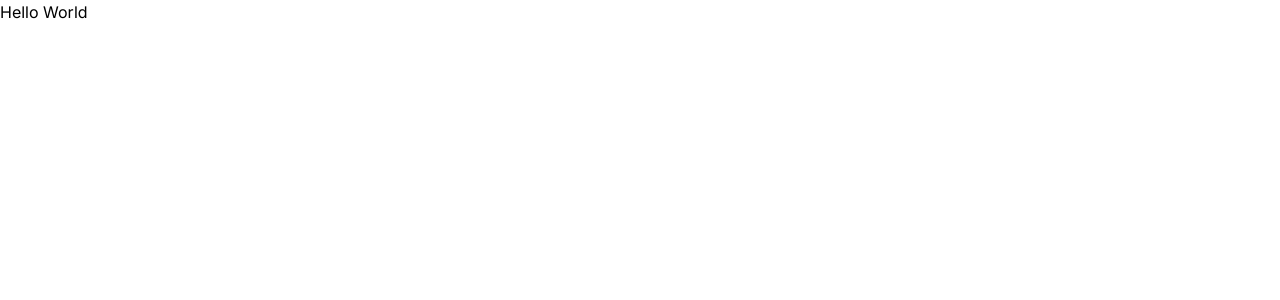
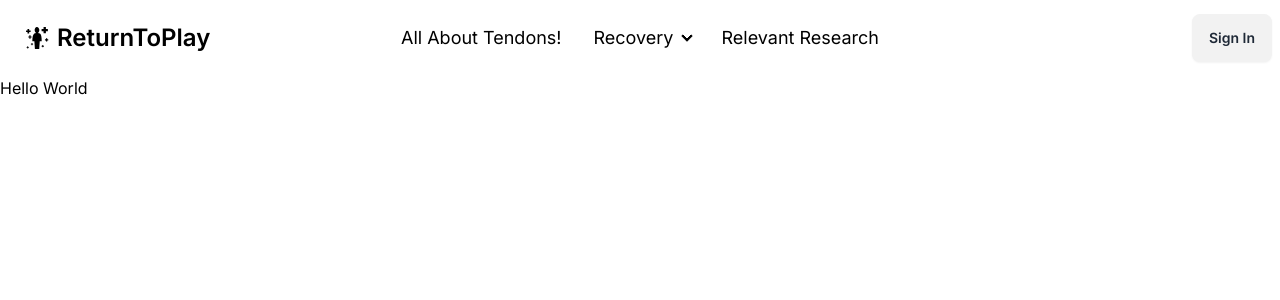
Before and after one commit to jcmigaly/knee-rehab, a Next.js app: page / in a window 1280 px wide. Shown: the top 300 px of the page. Built offline with nearby package versions, Linux system fonts and the light colour scheme.

Commit message:
Build the NavBar

```diff
--- /dev/null
+++ b/app/NavBar.tsx
@@ -0,0 +1,86 @@
+import Link from "next/link";
+import React from "react";
+import { GiHealing } from "react-icons/gi";
+
+const NavBar = () => {
+  return (
+    <div className="navbar bg-base-100">
+      <div className="navbar-start">
+        <div className="dropdown">
+          <div tabIndex={0} role="button" className="btn btn-ghost lg:hidden">
+            <svg
+              xmlns="http://www.w3.org/2000/svg"
+              className="h-5 w-5"
+              fill="none"
+              viewBox="0 0 24 24"
+              stroke="currentColor"
+            >
+              <path
+                strokeLinecap="round"
+                strokeLinejoin="round"
+                strokeWidth="2"
+                d="M4 6h16M4 12h8m-8 6h16"
+              />
+            </svg>
+          </div>
+          <ul
+            tabIndex={0}
+            className="menu menu-sm dropdown-content bg-base-100 rounded-box z-[1] mt-3 w-52 p-2 shadow"
+          >
+            <li>
+              <Link href={""}>Item 1</Link>
+            </li>
+            <li>
+              <Link href={""}>Parent</Link>
+              <ul className="p-2">
+                <li>
+                  <Link href={""}>Submenu 1</Link>
+                </li>
+                <li>
+                  <Link href={""}>Submenu 2</Link>
+                </li>
+              </ul>
+            </li>
+            <li>
+              <Link href={""}>Item 3</Link>
+            </li>
+          </ul>
+        </div>
+        <Link className="btn btn-ghost text-2xl" href={""}>
+          <GiHealing />
+          ReturnToPlay
+        </Link>
+      </div>
+      <div className="navbar-center hidden lg:flex">
+        <ul className="menu menu-horizontal px-1 text-lg">
+          <li>
+            <Link href={""}>All About Tendons!</Link>
+          </li>
+          <li>
+            <details>
+              <summary>Recovery</summary>
+              <ul className="p-2">
+                <li>
+                  <Link href={""}>Time</Link>
+                </li>
+                <li>
+                  <Link href={""}>Supplementation</Link>
+                </li>
+              </ul>
+            </details>
+          </li>
+          <li>
+            <Link href={""}>Relevant Research</Link>
+          </li>
+        </ul>
+      </div>
+      <div className="navbar-end">
+        <Link className="btn" href={""}>
+          Sign In
+        </Link>
+      </div>
+    </div>
+  );
+};
+
+export default NavBar;
--- a/app/globals.css
+++ b/app/globals.css
@@ -1,6 +1,10 @@
 @tailwind base;
 @tailwind components;
 @tailwind utilities;
+
+html {
+  color: white;
+}
 
 :root {
   --foreground-rgb: 0, 0, 0;
@@ -8,7 +12,7 @@
 
 @media (prefers-color-scheme: dark) {
   :root {
-    --foreground-rgb: 0, 0, 0;
+    --foreground-rgb: 255, 255, 255;
   }
 }
 
--- a/app/layout.tsx
+++ b/app/layout.tsx
@@ -1,22 +1,26 @@
-import './globals.css'
-import type { Metadata } from 'next'
-import { Inter } from 'next/font/google'
+import "./globals.css";
+import type { Metadata } from "next";
+import { Inter } from "next/font/google";
+import NavBar from "./NavBar";
 
-const inter = Inter({ subsets: ['latin'] })
+const inter = Inter({ subsets: ["latin"] });
 
 export const metadata: Metadata = {
-  title: 'Create Next App',
-  description: 'Generated by create next app',
-}
+  title: "Create Next App",
+  description: "Generated by create next app",
+};
 
 export default function RootLayout({
   children,
 }: {
-  children: React.ReactNode
+  children: React.ReactNode;
 }) {
   return (
-    <html lang="en">
-      <body className={inter.className}>{children}</body>
+    <html lang="en" data-theme="winter" className="pd">
+      <body className={inter.className}>
+        <NavBar />
+        <main>{children}</main>
+      </body>
     </html>
-  )
+  );
 }
--- a/package.json
+++ b/package.json
@@ -19,7 +19,11 @@
     "postcss": "8.4.41",
     "react": "18.3.1",
     "react-dom": "18.3.1",
+    "react-icons": "^5.2.1",
     "tailwindcss": "3.4.8",
     "typescript": "5.5.4"
+  },
+  "devDependencies": {
+    "daisyui": "^4.12.10"
   }
 }
--- a/tailwind.config.ts
+++ b/tailwind.config.ts
@@ -15,6 +15,8 @@ const config: Config = {
       },
     },
   },
-  plugins: [],
+  plugins: [
+    require('daisyui'),
+  ],
 }
 export default config
```
Also changed, not shown: 1 other file (tests, documents, lock files or other folders).
